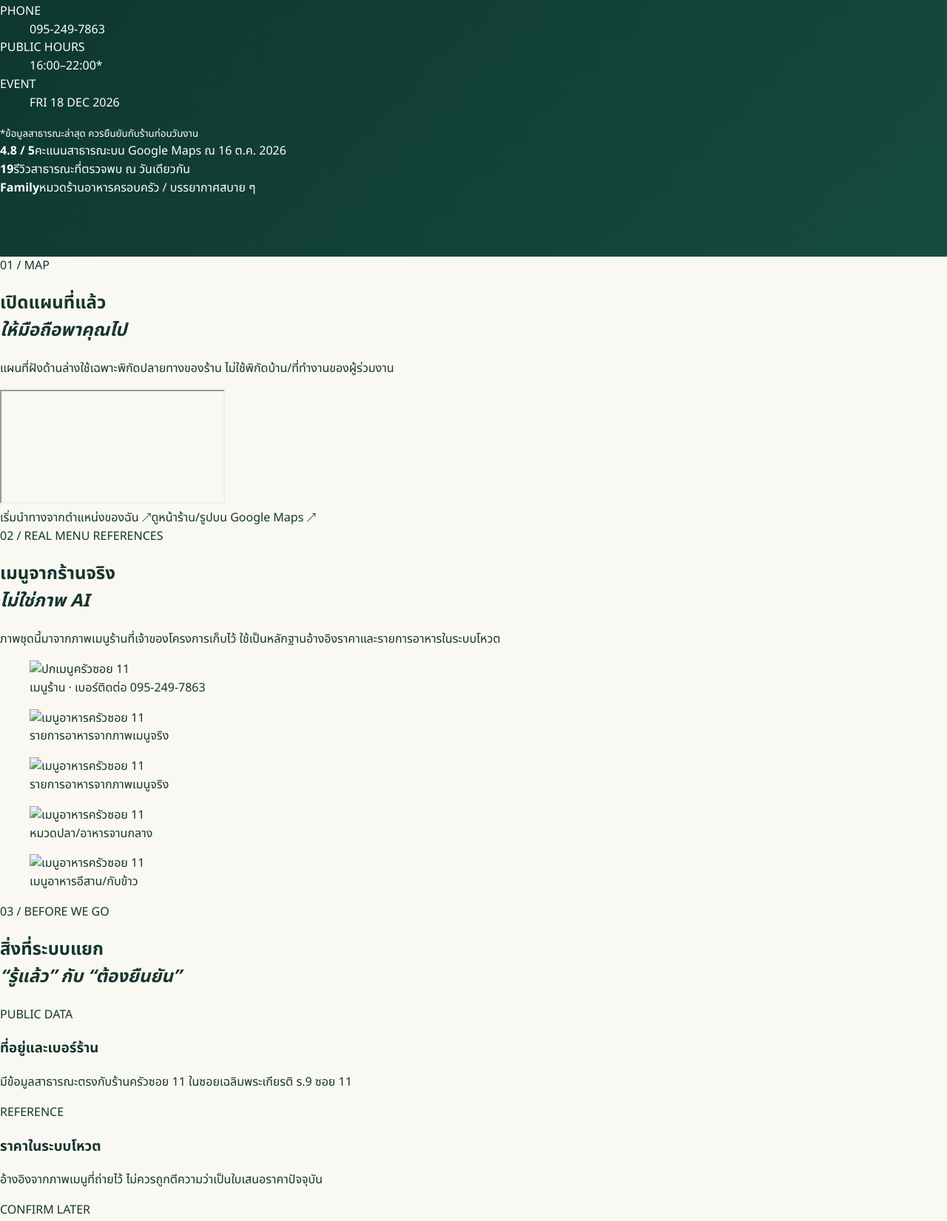
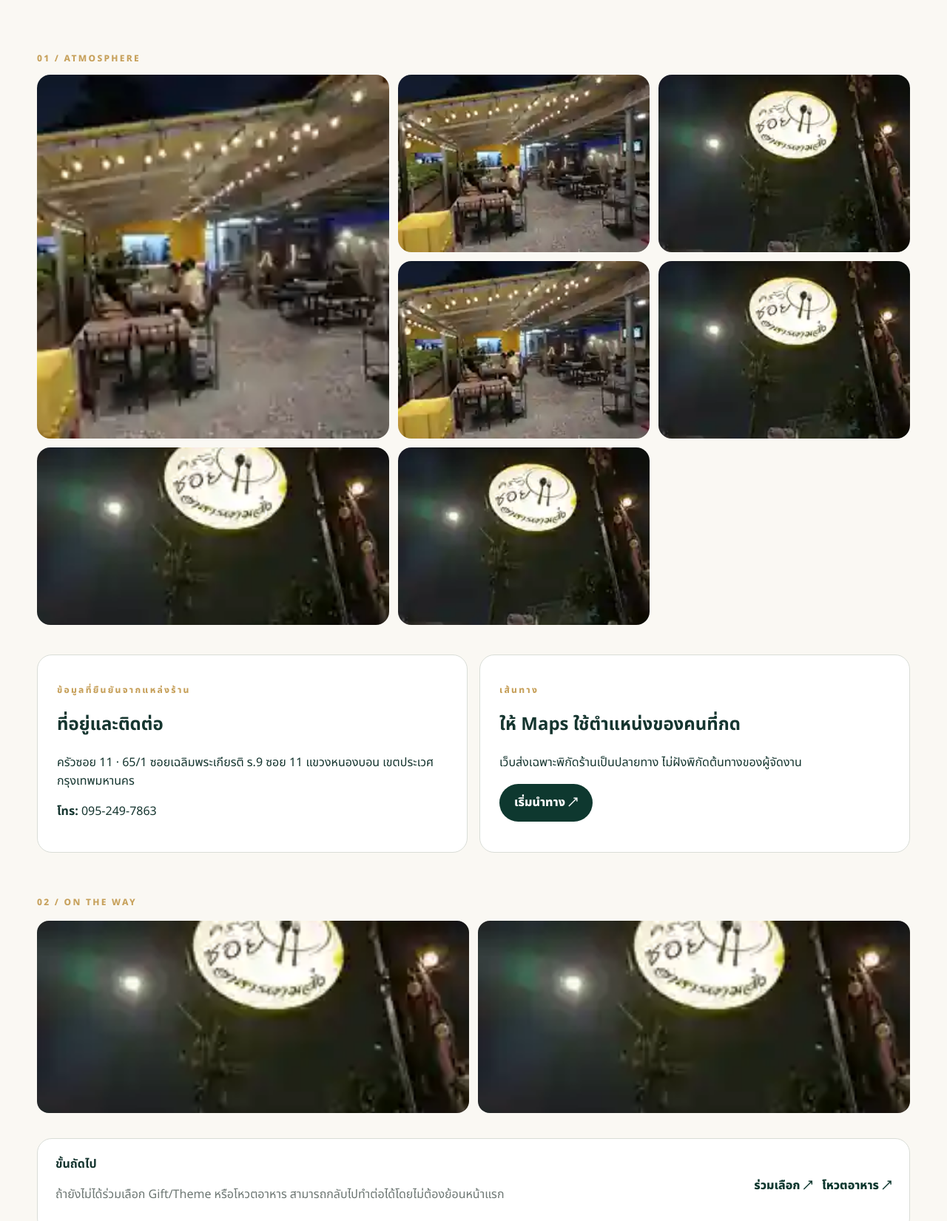
Before and after one commit to ntpnine9-nine/ccr-dinner-voting, a website: page venue.html in a window 1280 px wide. Shown: the part 617-2268 px from the top of the page at 74% size. Drawn offline with Linux system fonts and the light colour scheme; grey boxes are pictures that could not be loaded.

Commit message:
feat: rebuild venue guide with real restaurant imagery

```diff
--- a/venue.html
+++ b/venue.html
@@ -1,47 +1,8 @@
-<!doctype html>
-<html lang="th">
-<head><meta charset="utf-8"><meta name="viewport" content="width=device-width,initial-scale=1,viewport-fit=cover"><meta name="referrer" content="no-referrer"><meta name="theme-color" content="#0d2f29"><meta name="robots" content="noindex,nofollow"><title>Venue · ครัวซอย 11 · CCR After Hours 2026</title><link rel="preconnect" href="https://fonts.googleapis.com"><link rel="preconnect" href="https://fonts.gstatic.com" crossorigin><link href="https://fonts.googleapis.com/css2?family=DM+Sans:wght@400;500;600;700;800&family=Noto+Sans+Thai:wght@400;500;600;700;800&display=swap" rel="stylesheet"><link rel="stylesheet" href="./styles.css">
-  <link rel="stylesheet" href="./event.css"></head>
-<body class="event-page venue-page">
-<header class="event-nav"><a class="event-brand" href="./index.html"><span class="event-brand-mark">C</span><span><b>CCR After Hours</b><small>VENUE GUIDE</small></span></a><nav class="event-nav-links"><a href="./index.html">Home</a><a href="./party.html">Your Choice</a><a href="./vote.html">Food</a><a href="./guide.html">Guide</a></nav><a class="event-nav-cta" href="https://www.google.com/maps/dir/?api=1&destination=13.6776392%2C100.6522394&travelmode=driving" target="_blank" rel="noopener">นำทาง ↗</a></header>
-<main>
-<section class="subhero venue-hero">
-  <div class="event-wrap venue-hero-grid"><div><p class="event-overline">THE VENUE · KRUASOI 11</p><h1>กินให้อร่อย<br><em>ไปให้ถูกที่</em></h1><p>ข้อมูลสถานที่ แผนที่ และเมนูร้านจริงรวมอยู่ในหน้านี้ โดยปุ่มนำทางจะให้ Google Maps คำนวณจากตำแหน่งของผู้กดเอง ไม่เปิดเผยพิกัดต้นทางของใครบนเว็บ</p><div class="event-hero-actions"><a class="event-btn event-btn-light" href="https://www.google.com/maps/dir/?api=1&destination=13.6776392%2C100.6522394&travelmode=driving" target="_blank" rel="noopener">เปิดเส้นทางใน Google Maps ↗</a><a class="event-btn event-btn-ghost" href="tel:+66952497863">โทรหาร้าน</a></div></div><div class="venue-fact-card"><span>VENUE</span><h2>ครัวซอย 11</h2><p>Chaloem Phrakiat Ratchakan Thi 9 Soi 11<br>Nong Bon · Prawet · Bangkok 10250</p><dl><div><dt>PHONE</dt><dd>095-249-7863</dd></div><div><dt>PUBLIC HOURS</dt><dd>16:00–22:00*</dd></div><div><dt>EVENT</dt><dd>FRI 18 DEC 2026</dd></dl><small>*ข้อมูลสาธารณะล่าสุด ควรยืนยันกับร้านก่อนวันงาน</small>
-<div class="venue-public-snapshot" aria-label="Google Maps public snapshot">
-  <div><strong>4.8 / 5</strong><span>คะแนนสาธารณะบน Google Maps ณ 16 ต.ค. 2026</span></div>
-  <div><strong>19</strong><span>รีวิวสาธารณะที่ตรวจพบ ณ วันเดียวกัน</span></div>
-  <div><strong>Family</strong><span>หมวดร้านอาหารครอบครัว / บรรยากาศสบาย ๆ</span></div>
-</div></div></div>
-</section>
-
-<section class="event-wrap map-section">
-  <div class="event-section-head"><div><span class="event-section-label">01 / MAP</span><h2>เปิดแผนที่แล้ว<br><em>ให้มือถือพาคุณไป</em></h2></div><p>แผนที่ฝังด้านล่างใช้เฉพาะพิกัดปลายทางของร้าน ไม่ใช้พิกัดบ้าน/ที่ทำงานของผู้ร่วมงาน</p></div>
-  <div class="map-shell"><iframe title="แผนที่ครัวซอย 11" loading="lazy" referrerpolicy="no-referrer-when-downgrade" src="https://www.google.com/maps?q=13.6776392,100.6522394&z=16&output=embed"></iframe></div>
-  <div class="map-actions"><a class="event-btn event-btn-dark" target="_blank" rel="noopener" href="https://www.google.com/maps/dir/?api=1&destination=13.6776392%2C100.6522394&travelmode=driving">เริ่มนำทางจากตำแหน่งของฉัน ↗</a><a class="event-text-link" target="_blank" rel="noopener" href="https://www.google.com/maps/search/?api=1&query=%E0%B8%84%E0%B8%A3%E0%B8%B1%E0%B8%A7%E0%B8%8B%E0%B8%AD%E0%B8%A2%2011%20%E0%B9%80%E0%B8%89%E0%B8%A5%E0%B8%B4%E0%B8%A1%E0%B8%9E%E0%B8%A3%E0%B8%B0%E0%B9%80%E0%B8%81%E0%B8%B5%E0%B8%A2%E0%B8%A3%E0%B8%95%E0%B8%B4%20%E0%B8%A3.9">ดูหน้าร้าน/รูปบน Google Maps ↗</a></div>
-</section>
-
-<section class="event-wrap restaurant-gallery">
-  <div class="event-section-head"><div><span class="event-section-label">02 / REAL MENU REFERENCES</span><h2>เมนูจากร้านจริง<br><em>ไม่ใช่ภาพ AI</em></h2></div><p>ภาพชุดนี้มาจากภาพเมนูร้านที่เจ้าของโครงการเก็บไว้ ใช้เป็นหลักฐานอ้างอิงราคาและรายการอาหารในระบบโหวต</p></div>
-  <div class="gallery-bento">
-    <figure class="g-tall"><img src="./assets/menu-cover.jpg" alt="ปกเมนูครัวซอย 11"><figcaption>เมนูร้าน · เบอร์ติดต่อ 095-249-7863</figcaption></figure>
-    <figure><img src="./assets/menu-spread.jpg" alt="เมนูอาหารครัวซอย 11"><figcaption>รายการอาหารจากภาพเมนูจริง</figcaption></figure>
-    <figure><img src="./assets/menu-cover.jpg" alt="เมนูอาหารครัวซอย 11"><figcaption>รายการอาหารจากภาพเมนูจริง</figcaption></figure>
-    <figure><img src="./assets/menu-spread.jpg" alt="เมนูอาหารครัวซอย 11"><figcaption>หมวดปลา/อาหารจานกลาง</figcaption></figure>
-    <figure><img src="./assets/menu-cover.jpg" alt="เมนูอาหารครัวซอย 11"><figcaption>เมนูอาหารอีสาน/กับข้าว</figcaption></figure>
-  </div>
-</section>
-
-<section class="event-wrap venue-notes">
-  <div class="event-section-head"><div><span class="event-section-label">03 / BEFORE WE GO</span><h2>สิ่งที่ระบบแยก<br><em>“รู้แล้ว” กับ “ต้องยืนยัน”</em></h2></div></div>
-  <div class="venue-note-grid">
-    <article><span class="note-state verified">PUBLIC DATA</span><h3>ที่อยู่และเบอร์ร้าน</h3><p>มีข้อมูลสาธารณะตรงกับร้านครัวซอย 11 ในซอยเฉลิมพระเกียรติ ร.9 ซอย 11</p></article>
-    <article><span class="note-state reference">REFERENCE</span><h3>ราคาในระบบโหวต</h3><p>อ้างอิงจากภาพเมนูที่ถ่ายไว้ ไม่ควรถูกตีความว่าเป็นใบเสนอราคาปัจจุบัน</p></article>
-    <article><span class="note-state pending">CONFIRM LATER</span><h3>เวลา / โต๊ะ / ปริมาณ</h3><p>เวลางาน จำนวนโต๊ะ ปริมาณจริง และราคา Final ควรยืนยันกับร้านก่อนสั่ง</p></article>
-    <article><span class="note-state pending">CONFIRM LATER</span><h3>ที่จอดรถ / การจัดโต๊ะ</h3><p>ยังไม่มีหลักฐานที่ยืนยันรายละเอียดสำหรับวันงาน จึงแสดงเป็น Pending แทนการเดา และควรโทรเช็กร้านก่อนวันจริง</p></article>
-    <article><span class="note-state verified">PUBLIC DATA</span><h3>รีวิวสาธารณะ</h3><p>ข้อมูลล่าสุดที่ตรวจพบให้คะแนน 4.8/5 จาก 19 รีวิว โดยมีคำชมเรื่องอาหาร บรรยากาศสบาย และบริการรวดเร็ว แต่ควรดูรีวิวล่าสุดอีกครั้งก่อนวันงาน</p></article>
-    <article><span class="note-state reference">MAPS</span><h3>รูปบรรยากาศร้านจริง</h3><p>กด “ดูหน้าร้าน/รูปบน Google Maps” ด้านบนเพื่อดูภาพจากสถานที่จริง แทนการนำภาพบุคคลที่สามมาคัดลอกไว้ในเว็บ</p></article>
-  </div>
-</section>
-</main>
-<footer class="event-footer"><div><b>CCR AFTER HOURS 2026</b><span>KRUASOI 11 · PRAWET · BANGKOK</span></div><div class="event-footer-links"><a href="./index.html">Home</a><a href="./party.html">Your Choice</a><a href="./vote.html">Food Vote</a></div></footer>
-</body></html>
+<!doctype html><html lang="th"><head><meta charset="utf-8"><meta name="viewport" content="width=device-width,initial-scale=1,viewport-fit=cover"><meta name="referrer" content="no-referrer"><meta name="theme-color" content="#123a31"><meta name="robots" content="noindex,nofollow"><title>สถานที่ · CCR After Hours 2026</title><link rel="preconnect" href="https://fonts.googleapis.com"><link rel="preconnect" href="https://fonts.gstatic.com" crossorigin><link href="https://fonts.googleapis.com/css2?family=DM+Sans:wght@400;500;600;700;800&family=Noto+Sans+Thai:wght@400;500;600;700;800&display=swap" rel="stylesheet"><link rel="stylesheet" href="./event.css"></head><body class="event-page">
+<header class="site-nav"><a class="brand" href="./index.html"><span class="brand-mark">C</span><span><b>CCR After Hours</b><small>YEAR-END 2026</small></span></a><nav class="nav-links"><a href="./index.html">หน้าแรก</a><a href="./party.html">ร่วมเลือก</a><a href="./vote.html">โหวตอาหาร</a><a class="active" href="./venue.html">สถานที่</a><a href="./guide.html">คู่มืองาน</a></nav><a class="nav-cta" href="https://www.google.com/maps/dir/?api=1&destination=13.6776392%2C100.6522394&travelmode=driving" target="_blank" rel="noopener">นำทาง ↗</a></header>
+<main><section class="subhero"><div class="wrap"><p class="eyebrow">REAL VENUE · REAL PHOTOS</p><h1>ครัวซอย 11<br><em style="color:#c7a15c;font-style:normal">เห็นสถานที่ก่อนถึงวันงาน</em></h1><p class="lead">เฉลิมพระเกียรติ ร.9 ซอย 11 · แขวงหนองบอน · เขตประเวศ · กรุงเทพฯ 10250</p><div class="hero-actions"><a class="btn light" target="_blank" rel="noopener" href="https://www.google.com/maps/dir/?api=1&destination=13.6776392%2C100.6522394&travelmode=driving">เปิด Google Maps ↗</a><a class="btn ghost" href="tel:0952497863">โทร 095-249-7863</a></div></div></section>
+<section class="wrap page-shell"><p class="section-label">01 / ATMOSPHERE</p><div class="gallery-grid"><figure class="tall"><img src="./assets/real/venue-interior-night.webp" alt="บรรยากาศภายในครัวซอย 11"></figure><figure><img src="./assets/real/venue-interior-night.webp" alt="โต๊ะนั่งภายในร้าน"></figure><figure><img src="./assets/real/venue-sign-night.webp" alt="เคาน์เตอร์ของร้าน"></figure><figure><img src="./assets/real/venue-interior-night.webp" alt="บรรยากาศร้านช่วงกลางคืน"></figure><figure><img src="./assets/real/venue-sign-night.webp" alt="บรรยากาศหน้าร้านช่วงกลางคืน"></figure><figure><img src="./assets/real/venue-sign-night.webp" alt="หน้าร้านและที่จอดรถช่วงกลางวัน"></figure><figure><img src="./assets/real/venue-sign-night.webp" alt="พื้นที่จอดรถช่วงกลางคืน"></figure></div>
+<div class="info-panels"><article class="info-panel"><p class="section-label">ข้อมูลที่ยืนยันจากแหล่งร้าน</p><h2>ที่อยู่และติดต่อ</h2><p>ครัวซอย 11 · 65/1 ซอยเฉลิมพระเกียรติ ร.9 ซอย 11 แขวงหนองบอน เขตประเวศ กรุงเทพมหานคร</p><p><b>โทร:</b> 095-249-7863</p></article><article class="info-panel"><p class="section-label">เส้นทาง</p><h2>ให้ Maps ใช้ตำแหน่งของคนที่กด</h2><p>เว็บส่งเฉพาะพิกัดร้านเป็นปลายทาง ไม่ฝังพิกัดต้นทางของผู้จัดงาน</p><a class="btn" style="background:#0e382f;color:#fff" target="_blank" rel="noopener" href="https://www.google.com/maps/dir/?api=1&destination=13.6776392%2C100.6522394&travelmode=driving">เริ่มนำทาง ↗</a></article></div>
+<p class="section-label" style="margin-top:58px">02 / ON THE WAY</p><div class="route-strip"><img src="./assets/real/venue-sign-night.webp" alt="ภาพถนนใกล้ร้าน"><img src="./assets/real/venue-sign-night.webp" alt="ภาพเส้นทางบริเวณร้าน"></div>
+<div class="flow-next"><div><b>ขั้นถัดไป</b><p class="muted">ถ้ายังไม่ได้ร่วมเลือก Gift/Theme หรือโหวตอาหาร สามารถกลับไปทำต่อได้โดยไม่ต้องย้อนหน้าแรก</p></div><div><a href="./party.html">ร่วมเลือก ↗</a> &nbsp; <a href="./vote.html">โหวตอาหาร ↗</a></div></div>
+</section></main><footer class="footer"><div><b>CCR AFTER HOURS 2026</b><span>VENUE GUIDE</span></div><div><a href="./index.html">Home</a><a href="./guide.html">Event Guide</a></div></footer></body></html>
```
